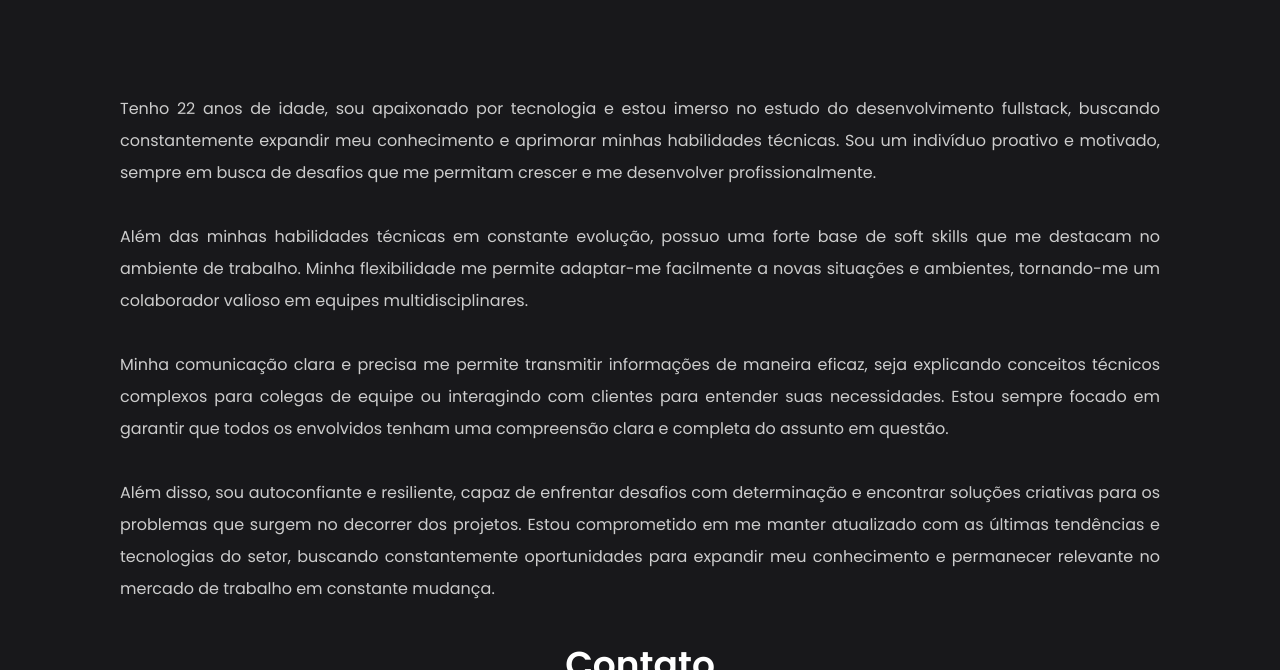
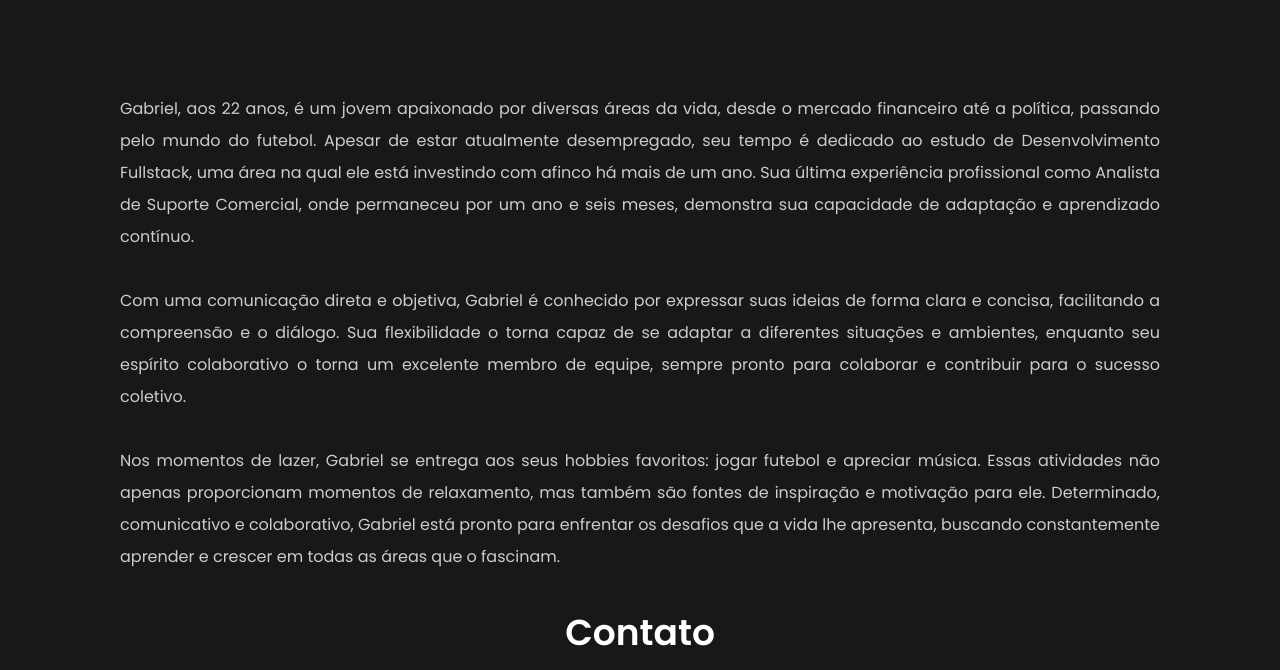
Before and after one commit to Zoreta-create/portfolio.JS, a plain HTML site: page index.html in a window 1280 px wide. Shown: the part 1419-2089 px from the top of the page. Drawn offline with nearby package versions, Linux system fonts and the light colour scheme.

Commit message:
mudanças no corpo do html

```diff
--- a/index.html
+++ b/index.html
@@ -90,29 +90,12 @@
       <div class="card">
         <div class="content">
           <h4>
-            Tenho 22 anos de idade, sou apaixonado por tecnologia e estou imerso
-            no estudo do desenvolvimento fullstack, buscando constantemente
-            expandir meu conhecimento e aprimorar minhas habilidades técnicas.
-            Sou um indivíduo proativo e motivado, sempre em busca de desafios
-            que me permitam crescer e me desenvolver profissionalmente. <br />
-            <br />Além das minhas habilidades técnicas em constante evolução,
-            possuo uma forte base de soft skills que me destacam no ambiente de
-            trabalho. Minha flexibilidade me permite adaptar-me facilmente a
-            novas situações e ambientes, tornando-me um colaborador valioso em
-            equipes multidisciplinares. <br />
-            <br />Minha comunicação clara e precisa me permite transmitir
-            informações de maneira eficaz, seja explicando conceitos técnicos
-            complexos para colegas de equipe ou interagindo com clientes para
-            entender suas necessidades. Estou sempre focado em garantir que
-            todos os envolvidos tenham uma compreensão clara e completa do
-            assunto em questão. <br />
-            <br />Além disso, sou autoconfiante e resiliente, capaz de enfrentar
-            desafios com determinação e encontrar soluções criativas para os
-            problemas que surgem no decorrer dos projetos. Estou comprometido em
-            me manter atualizado com as últimas tendências e tecnologias do
-            setor, buscando constantemente oportunidades para expandir meu
-            conhecimento e permanecer relevante no mercado de trabalho em
-            constante mudança.
+            Gabriel, aos 22 anos, é um jovem apaixonado por diversas áreas da vida, desde o mercado financeiro até a política, passando pelo mundo do futebol. Apesar de estar atualmente desempregado, seu tempo é dedicado ao estudo de Desenvolvimento Fullstack, uma área na qual ele está investindo com afinco há mais de um ano. Sua última experiência profissional como Analista de Suporte Comercial, onde permaneceu por um ano e seis meses, demonstra sua capacidade de adaptação e aprendizado contínuo. <br>
+            <br>
+            Com uma comunicação direta e objetiva, Gabriel é conhecido por expressar suas ideias de forma clara e concisa, facilitando a compreensão e o diálogo. Sua flexibilidade o torna capaz de se adaptar a diferentes situações e ambientes, enquanto seu espírito colaborativo o torna um excelente membro de equipe, sempre pronto para colaborar e contribuir para o sucesso coletivo. <br>
+            <br>
+            Nos momentos de lazer, Gabriel se entrega aos seus hobbies favoritos: jogar futebol e apreciar música. Essas atividades não apenas proporcionam momentos de relaxamento, mas também são fontes de inspiração e motivação para ele.
+            Determinado, comunicativo e colaborativo, Gabriel está pronto para enfrentar os desafios que a vida lhe apresenta, buscando constantemente aprender e crescer em todas as áreas que o fascinam.
           </h4>
         </div>
       </div>
```
